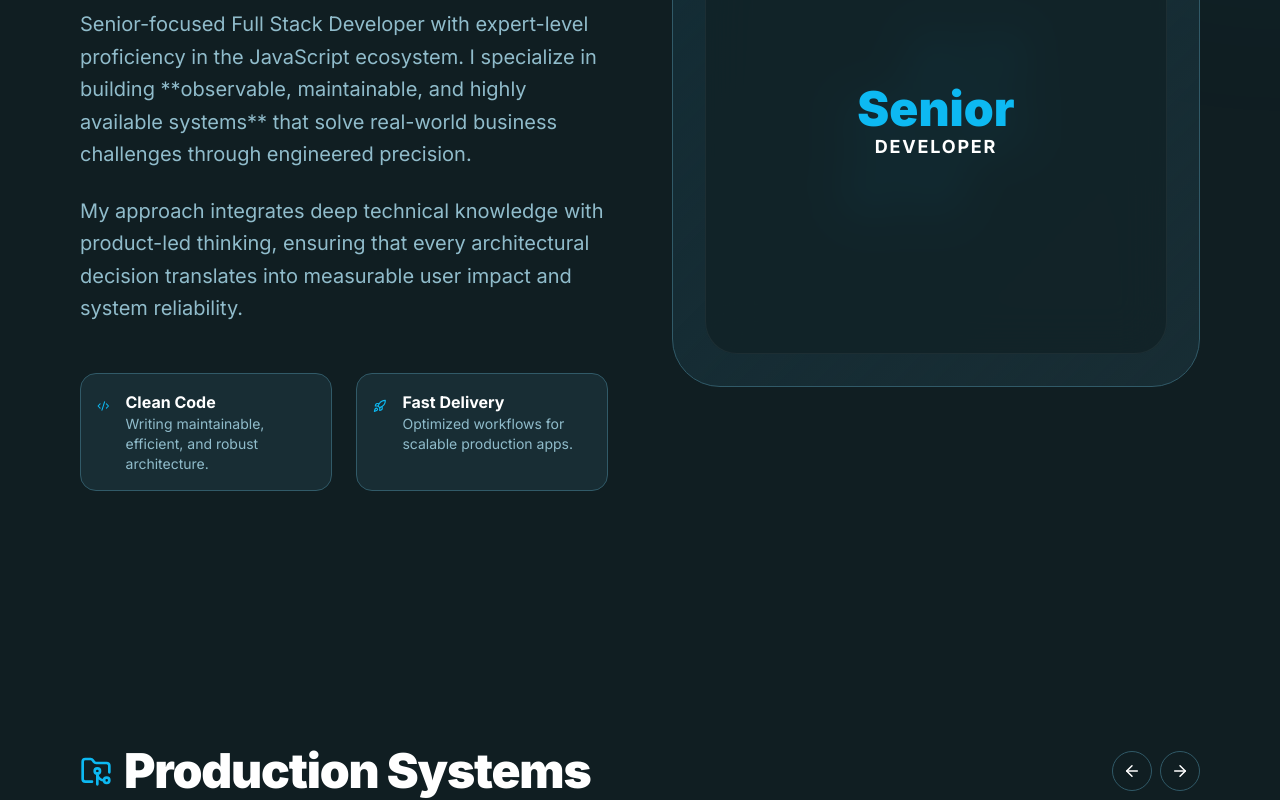
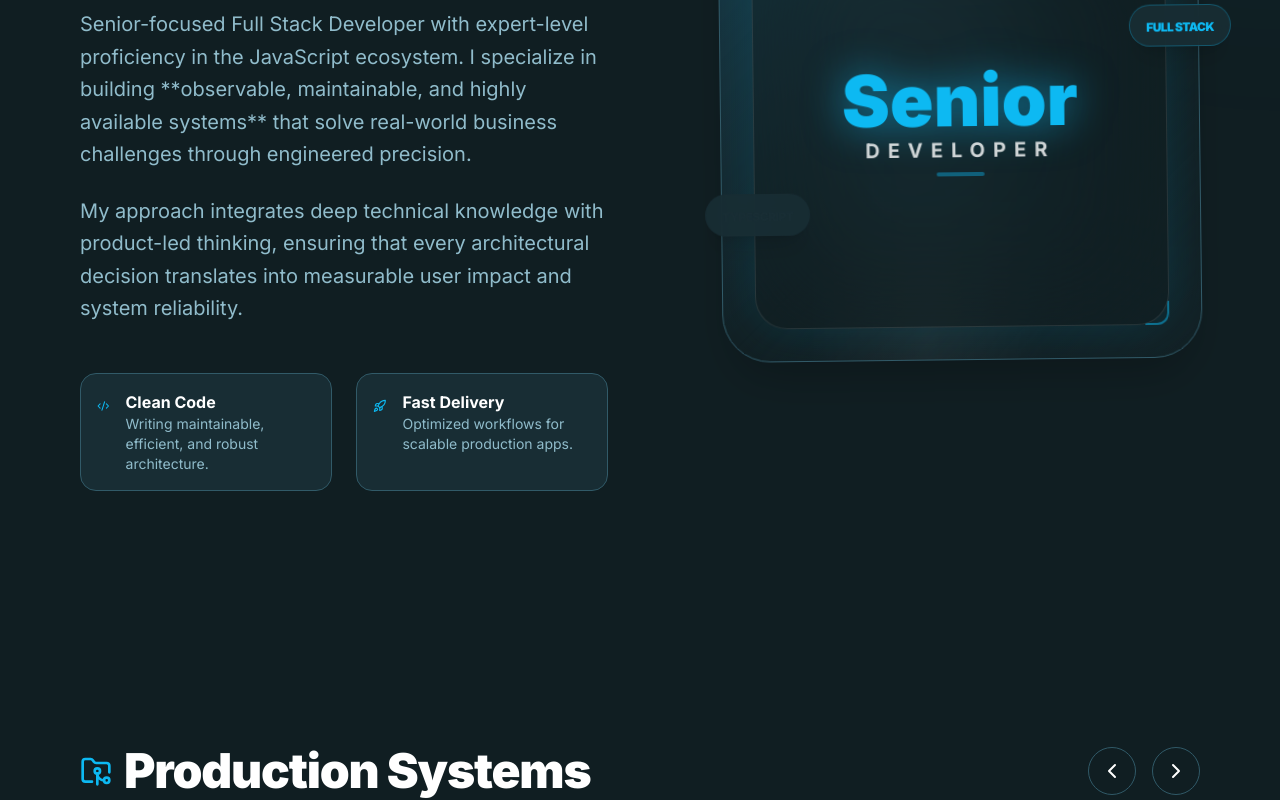
Before and after one commit to NickRami/my-portfolio, a React (Vite) app: page / in a window 1280 px wide. Shown: the part 3220-4020 px from the top of the page. Built offline with nearby package versions, Linux system fonts and the light colour scheme.

Commit message:
feat(ui): implement smooth horizontal scroll navigation for projects carousel

```diff
--- a/src/components/About.tsx
+++ b/src/components/About.tsx
@@ -52,27 +52,97 @@ export default function About() {
                     </motion.div>
 
                     <motion.div
-                        initial={{ opacity: 0, scale: 0.9 }}
-                        whileInView={{ opacity: 1, scale: 1 }}
+                        initial={{ opacity: 0, y: 20 }}
+                        whileInView={{ opacity: 1, y: 0 }}
                         viewport={{ once: true }}
-                        transition={{ duration: 0.8, delay: 0.2 }}
-                        className="relative"
+                        transition={{ duration: 0.8 }}
+                        className="relative lg:ml-12"
                     >
-                        <div className="relative z-10 rounded-[3rem] overflow-hidden border border-border aspect-square bg-gradient-to-br from-primary/10 to-secondary flex items-center justify-center group">
-                            <Sparkles className="size-48 text-primary/20 group-hover:scale-110 group-hover:rotate-12 transition-transform duration-700" />
+                        {/* Continuous Floating Motion */}
+                        <motion.div
+                            animate={{
+                                y: [0, -15, 0],
+                                rotateZ: [0, 1, 0, -1, 0]
+                            }}
+                            transition={{
+                                duration: 8,
+                                repeat: Infinity,
+                                ease: "easeInOut"
+                            }}
+                            className="relative z-10 group cursor-default"
+                        >
+                            <div className="relative rounded-[3rem] overflow-hidden border border-border aspect-square bg-gradient-to-br from-primary/20 via-background to-secondary/10 flex items-center justify-center shadow-2xl transition-all duration-700 group-hover:border-primary/40">
 
-                            {/* Inner Glass Card */}
-                            <div className="absolute inset-8 rounded-[2rem] bg-background/60 backdrop-blur-xl border border-white/5 flex items-center justify-center p-8 text-center">
-                                <div className="space-y-2">
-                                    <span className="text-5xl font-black text-primary">Senior</span>
-                                    <p className="text-lg font-bold text-foreground tracking-widest uppercase">Developer</p>
-                                </div>
+                                {/* Animated Shimmer / Reflection */}
+                                <motion.div
+                                    animate={{
+                                        x: ['-100%', '200%'],
+                                        opacity: [0, 0.5, 0]
+                                    }}
+                                    transition={{
+                                        duration: 4,
+                                        repeat: Infinity,
+                                        ease: "linear",
+                                        repeatDelay: 1
+                                    }}
+                                    className="absolute inset-0 w-1/2 h-full bg-gradient-to-r from-transparent via-white/10 to-transparent -skew-x-12 z-0 pointer-events-none"
+                                />
+
+                                {/* Background Sparkles with floating animation */}
+                                <motion.div
+                                    animate={{
+                                        scale: [1, 1.1, 1],
+                                        opacity: [0.1, 0.2, 0.1]
+                                    }}
+                                    transition={{ duration: 4, repeat: Infinity }}
+                                >
+                                    <Sparkles className="size-48 text-primary group-hover:text-primary/40 group-hover:scale-125 transition-all duration-700 blur-[3px] group-hover:blur-sm" />
+                                </motion.div>
+
+                                {/* Inner Glass Card with parallax effect on hover */}
+                                <motion.div
+                                    whileHover={{ scale: 1.05, y: -5 }}
+                                    className="absolute inset-8 rounded-[2rem] bg-background/30 backdrop-blur-3xl border border-white/10 flex items-center justify-center p-8 text-center shadow-[0_0_50px_rgba(13,185,242,0.15)] group-hover:shadow-[0_0_80px_rgba(13,185,242,0.3)] transition-all duration-500 z-10 overflow-hidden"
+                                >
+                                    <div className="space-y-3 relative z-10">
+                                        <span className="text-7xl font-black text-primary drop-shadow-[0_0_20px_rgba(13,185,242,0.6)]">Senior</span>
+                                        <div className="flex flex-col items-center">
+                                            <p className="text-xl font-bold text-foreground tracking-[0.4em] uppercase opacity-80 group-hover:opacity-100 transition-opacity">Developer</p>
+                                            <div className="h-1 w-12 bg-primary/40 rounded-full mt-2 group-hover:w-24 transition-all duration-500" />
+                                        </div>
+                                    </div>
+
+                                    {/* Subtle internal glow that follows (pseudo) */}
+                                    <div className="absolute inset-0 bg-primary/5 opacity-0 group-hover:opacity-100 transition-opacity duration-700" />
+                                </motion.div>
+
+                                {/* Corner Accents with "scanning" animation */}
+                                <div className="absolute top-8 left-8 size-6 border-t-2 border-l-2 border-primary/50 rounded-tl-xl group-hover:border-primary transition-all duration-500" />
+                                <div className="absolute bottom-8 right-8 size-6 border-b-2 border-r-2 border-primary/50 rounded-br-xl group-hover:border-primary transition-all duration-500" />
                             </div>
-                        </div>
 
-                        {/* Decorative Rings */}
-                        <div className="absolute -z-10 inset-0 border-2 border-primary/10 rounded-full scale-110 animate-[spin_20s_linear_infinite]" />
-                        <div className="absolute -z-10 inset-0 border-2 border-dashed border-primary/5 rounded-full scale-125 animate-[spin_30s_linear_infinite_reverse]" />
+                            {/* Floating Stats or Tags around the card */}
+                            <motion.div
+                                animate={{ y: [0, 10, 0] }}
+                                transition={{ duration: 4, repeat: Infinity, ease: "easeInOut" }}
+                                className="absolute -right-8 top-1/4 z-20 px-4 py-2 bg-card/90 backdrop-blur-md border border-primary/30 rounded-full shadow-xl"
+                            >
+                                <span className="text-xs font-black text-primary uppercase tracking-tighter">Full Stack</span>
+                            </motion.div>
+
+                            <motion.div
+                                animate={{ y: [0, -12, 0] }}
+                                transition={{ duration: 5, repeat: Infinity, ease: "easeInOut", delay: 0.5 }}
+                                className="absolute -left-4 bottom-1/4 z-20 px-4 py-2 bg-card/90 backdrop-blur-md border border-secondary/30 rounded-full shadow-xl"
+                            >
+                                <span className="text-xs font-black text-secondary uppercase tracking-tighter">TypeScript</span>
+                            </motion.div>
+                        </motion.div>
+
+                        {/* Decorative Background Rings - Enhanced Color and Speed */}
+                        <div className="absolute -z-10 inset-0 border-2 border-primary/20 rounded-full scale-[1.15] animate-[spin_25s_linear_infinite]" />
+                        <div className="absolute -z-10 inset-0 border-2 border-dashed border-secondary/20 rounded-full scale-[1.3] animate-[spin_35s_linear_infinite_reverse]" />
+                        <div className="absolute -z-10 inset-0 bg-primary/10 blur-[120px] rounded-full scale-125" />
                     </motion.div>
                 </div>
             </div>
--- a/src/components/ProjectsPreview.tsx
+++ b/src/components/ProjectsPreview.tsx
@@ -1,5 +1,6 @@
+import { useRef } from 'react';
 import { motion } from 'framer-motion';
-import { ArrowUpRight, FolderGit2 } from 'lucide-react';
+import { ArrowUpRight, FolderGit2, ChevronLeft, ChevronRight } from 'lucide-react';
 import { useApp } from "../context/AppContext";
 
 interface Project {
@@ -38,6 +39,15 @@ const projects: Project[] = [
 
 export default function ProjectsPreview() {
   const { t } = useApp();
+  const scrollRef = useRef<HTMLDivElement>(null);
+
+  const scroll = (direction: 'left' | 'right') => {
+    if (scrollRef.current) {
+      const { scrollLeft, clientWidth } = scrollRef.current;
+      const scrollTo = direction === 'left' ? scrollLeft - clientWidth / 1.5 : scrollLeft + clientWidth / 1.5;
+      scrollRef.current.scrollTo({ left: scrollTo, behavior: 'smooth' });
+    }
+  };
 
   return (
     <section id="projects" className="py-24 md:py-32">
@@ -49,17 +59,28 @@ export default function ProjectsPreview() {
               {t('projects.title')}
             </h2>
           </div>
-          <div className="flex gap-2">
-            <button className="size-10 rounded-full border border-border flex items-center justify-center text-foreground hover:border-primary transition-colors">
-              <ArrowUpRight className="rotate-[-135deg]" size={18} />
+          <div className="flex gap-4">
+            <button
+              onClick={() => scroll('left')}
+              className="size-12 rounded-full border border-border flex items-center justify-center text-foreground hover:border-primary hover:bg-primary/5 transition-all active:scale-95"
+              aria-label="Previous project"
+            >
+              <ChevronLeft size={24} />
             </button>
-            <button className="size-10 rounded-full border border-border flex items-center justify-center text-foreground hover:border-primary transition-colors">
-              <ArrowUpRight className="rotate-[45deg]" size={18} />
+            <button
+              onClick={() => scroll('right')}
+              className="size-12 rounded-full border border-border flex items-center justify-center text-foreground hover:border-primary hover:bg-primary/5 transition-all active:scale-95"
+              aria-label="Next project"
+            >
+              <ChevronRight size={24} />
             </button>
           </div>
         </div>
 
-        <div className="flex gap-6 overflow-x-auto pb-8 snap-x snap-mandatory custom-scrollbar scroll-smooth">
+        <div
+          ref={scrollRef}
+          className="flex gap-6 overflow-x-auto pb-8 snap-x snap-mandatory no-scrollbar scroll-smooth"
+        >
           {projects.map((project, index) => {
             const techs = t(project.techKey) as string[];
             return (
```
